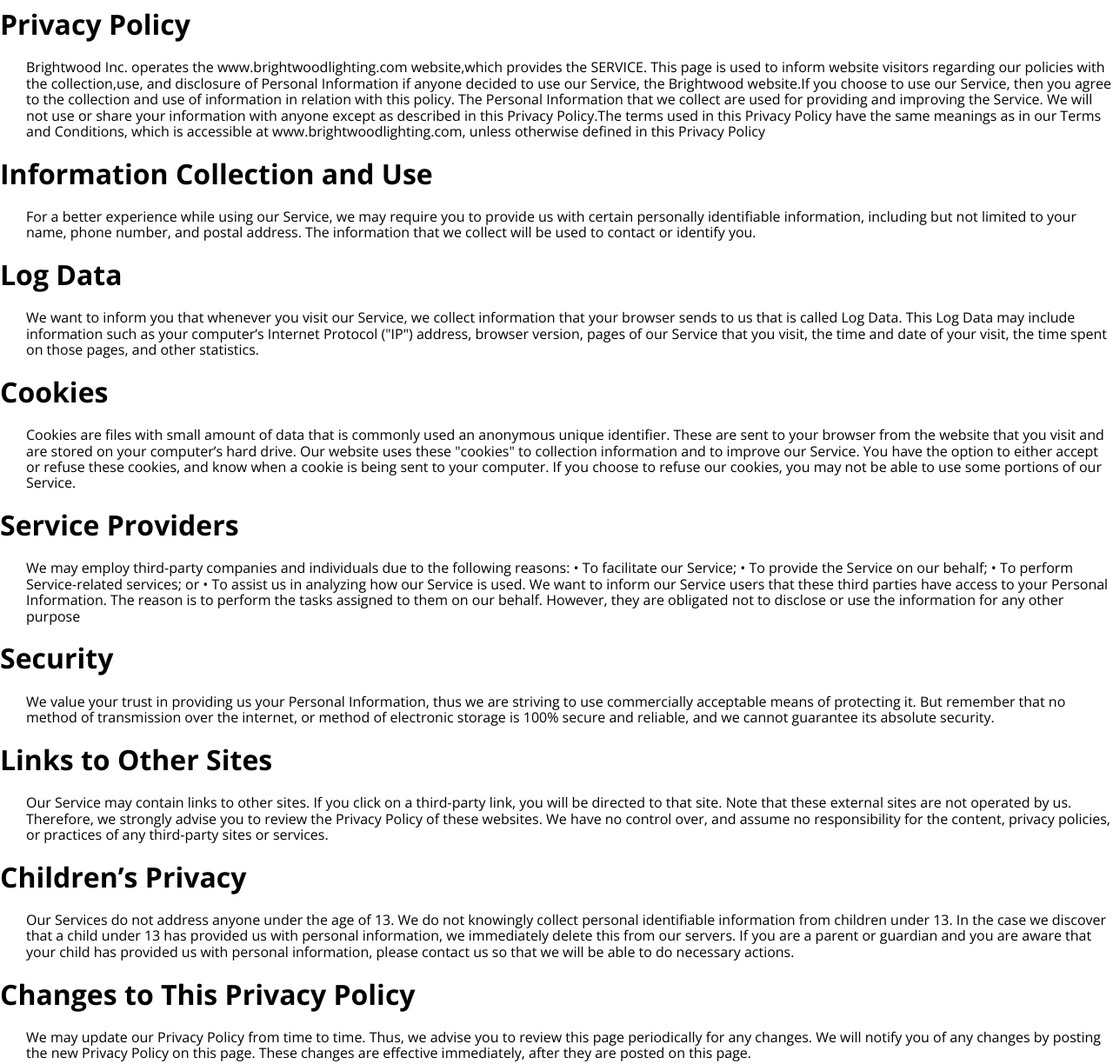
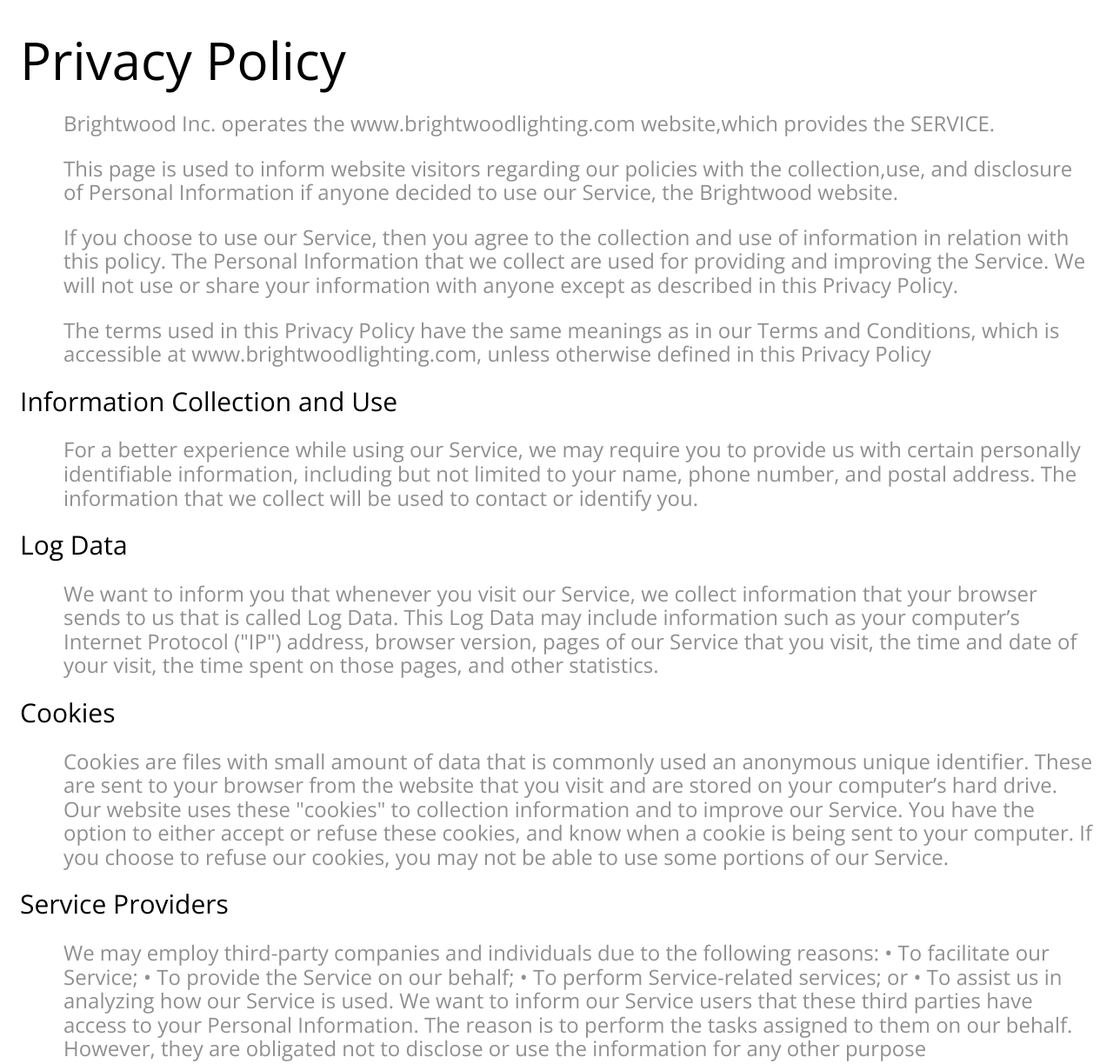
Before and after one commit to nsisodiya/brightwoodlighting-website, a website: page privacy.html in a window 1280 px wide. Shown: the part 660-1884 px from the top of the page at 87% size. Drawn offline with nearby package versions, Linux system fonts and the light colour scheme; files that its build step writes are made by us from their sources.

Commit message:
Page2 Finished

```diff
--- a/privacy.html
+++ b/privacy.html
@@ -15,35 +15,41 @@
             <hb2>We believe that everyone should feel safe in their home. Privacy is fundamental to that safety.</hb2>
         </firstbox>
 
+        <div class="mainBox">
+            <div class="maintitle">Privacy Policy</div>
             <div class="paraitem">
-            <h1>Privacy Policy</h1>
-            <p class="content"> Brightwood Inc. operates the www.brightwoodlighting.com website,which provides the SERVICE. This page is used
-                to inform website visitors regarding our policies with the collection,use, and disclosure of Personal Information
-                if anyone decided to use our Service, the Brightwood website.If you choose to use our Service, then you agree
+                <p>Brightwood Inc. operates the www.brightwoodlighting.com website,which provides the SERVICE.</p>
+
+                <p>This page is used to inform website visitors regarding our policies with the collection,use, and disclosure of Personal Information
+                    if anyone decided to use our Service, the Brightwood website.</p>
+
+                <p>If you choose to use our Service, then you agree
                     to the collection and use of information in relation with this policy. The Personal Information that we collect
                     are used for providing and improving the Service. We will not use or share your information with anyone except
-                as described in this Privacy Policy.The terms used in this Privacy Policy have the same meanings as in our
+                    as described in this Privacy Policy.</p>
+
+                <p>The terms used in this Privacy Policy have the same meanings as in our
                     Terms and Conditions, which is accessible at www.brightwoodlighting.com, unless otherwise defined in this
                     Privacy Policy</p>
             </div>
             <div class="paraitem">
-            <h1>Information Collection and Use</h1>
-            <p class="content">For a better experience while using our Service, we may require you to provide us with certain personally
+                <span>Information Collection and Use</span>
+                <p>For a better experience while using our Service, we may require you to provide us with certain personally
                     identifiable information, including but not limited to your name, phone number, and postal address. The information
                     that we collect will be used to contact or identify you.</p>
             </div>
 
             <div class="paraitem">
-            <h1>Log Data</h1>
-            <p class="content">We want to inform you that whenever you visit our Service, we collect information that your browser sends
+                <span>Log Data</span>
+                <p>We want to inform you that whenever you visit our Service, we collect information that your browser sends
                     to us that is called Log Data. This Log Data may include information such as your computer’s Internet Protocol
                     ("IP") address, browser version, pages of our Service that you visit, the time and date of your visit, the
                     time spent on those pages, and other statistics.</p>
             </div>
 
             <div class="paraitem">
-            <h1>Cookies</h1>
-            <p class="content">Cookies are files with small amount of data that is commonly used an anonymous unique identifier. These are
+                <span>Cookies</span>
+                <p>Cookies are files with small amount of data that is commonly used an anonymous unique identifier. These are
                     sent to your browser from the website that you visit and are stored on your computer’s hard drive. Our website
                     uses these "cookies" to collection information and to improve our Service. You have the option to either
                     accept or refuse these cookies, and know when a cookie is being sent to your computer. If you choose to refuse
@@ -51,8 +57,8 @@
             </div>
 
             <div class="paraitem">
-            <h1>Service Providers</h1>
-            <p class="content">We may employ third-party companies and individuals due to the following reasons: • To facilitate our Service;
+                <span>Service Providers</span>
+                <p>We may employ third-party companies and individuals due to the following reasons: • To facilitate our Service;
                     • To provide the Service on our behalf; • To perform Service-related services; or • To assist us in analyzing
                     how our Service is used. We want to inform our Service users that these third parties have access to your
                     Personal Information. The reason is to perform the tasks assigned to them on our behalf. However, they are
@@ -61,23 +67,23 @@
             </div>
 
             <div class="paraitem">
-            <h1>Security</h1>
-            <p class="content">We value your trust in providing us your Personal Information, thus we are striving to use commercially acceptable
+                <span>Security</span>
+                <p>We value your trust in providing us your Personal Information, thus we are striving to use commercially acceptable
                     means of protecting it. But remember that no method of transmission over the internet, or method of electronic
                     storage is 100% secure and reliable, and we cannot guarantee its absolute security.</p>
             </div>
 
             <div class="paraitem">
-            <h1>Links to Other Sites</h1>
-            <p class="content">Our Service may contain links to other sites. If you click on a third-party link, you will be directed to
+                <span>Links to Other Sites</span>
+                <p>Our Service may contain links to other sites. If you click on a third-party link, you will be directed to
                     that site. Note that these external sites are not operated by us. Therefore, we strongly advise you to review
                     the Privacy Policy of these websites. We have no control over, and assume no responsibility for the content,
                     privacy policies, or practices of any third-party sites or services.</p>
             </div>
 
             <div class="paraitem">
-            <h1>Children’s Privacy</h1>
-            <p class="content">Our Services do not address anyone under the age of 13. We do not knowingly collect personal identifiable
+                <span>Children’s Privacy</span>
+                <p>Our Services do not address anyone under the age of 13. We do not knowingly collect personal identifiable
                     information from children under 13. In the case we discover that a child under 13 has provided us with personal
                     information, we immediately delete this from our servers. If you are a parent or guardian and you are aware
                     that your child has provided us with personal information, please contact us so that we will be able to do
@@ -85,18 +91,19 @@
             </div>
 
             <div class="paraitem">
-            <h1>Changes to This Privacy Policy</h1>
-            <p class="content">We may update our Privacy Policy from time to time. Thus, we advise you to review this page periodically for
+                <span>Changes to This Privacy Policy</span>
+                <p>We may update our Privacy Policy from time to time. Thus, we advise you to review this page periodically for
                     any changes. We will notify you of any changes by posting the new Privacy Policy on this page. These changes
                     are effective immediately, after they are posted on this page.</p>
             </div>
 
             <div class="paraitem">
-            <h1>Contact Us</h1>
-            <p class="content">
+                <span>Contact Us</span>
+                <p>
                     If you have any questions or suggestions about our Privacy Policy, do not hesitate to
                     <a class="contactLink" href="contact.html">contact us.</a>
                 </p>
+            </div>
         </div>
     </div>
     <load src="src/components/footer/footer.html"></load>
--- a/src/components/footer/_footer.scss
+++ b/src/components/footer/_footer.scss
@@ -22,7 +22,7 @@
     }
     .copyRight {
         font-size: 12px;
-        color: rgba(255, 255, 255, 0.3137254902);
+        color: #ffffff50;
 
         @include bigscreen {
             margin-left: 40px;
--- a/src/css/_privacy.scss
+++ b/src/css/_privacy.scss
@@ -41,6 +41,7 @@
     }
   }
   .line {
+    border: 2px solid #00000050;
     @include bigscreen {
       margin-top:50px;
       margin-bottom:50px;
@@ -82,13 +83,70 @@
       text-align: center;
   }
   .paraitem {
-    .content {
-      text-align: $text-align;
-      margin-left: $margin-left;
+    span {
+      @include bigscreen {
+        font-size: 30px;
+      }
+      @include laptop {
+        font-size: 16px;
+      }
+      @include ipad {
+        font-size: 15px;
+      }
+      @include mobile {
+        font-size: 15px;
+      }
+    }
+    p {
+      margin-left: 50px;
+      color: #00000070;
+      @include bigscreen {
+        font-size: 24px;
+      }
+      @include laptop {
+        font-size: 14px;
+      }
+      @include ipad {
+        font-size: 12px;
+      }
+      @include mobile {
+        font-size: 12px;
+      }
+    }
+  }
+
+  .mainBox {
+    @include bigscreen {
+      padding: 23px;
+    }
+    @include laptop {
+      padding: 23px;
+    }
+
+    @include ipad {
+      padding: 4px;
+    }
+    @include mobile {
+      padding: 5px;
     }
   }
 
 
+  .maintitle {
+    @include bigscreen {
+      font-size: 60px;
+    }
+    @include laptop {
+      font-size: 40px;
+    }
+
+    @include ipad {
+      font-size: 30px;
+    }
+    @include mobile {
+      font-size: 30px;
+    }
+  }
 
 
   .contactLink {
```
Lines whose indentation alone changed are shown as unchanged.
